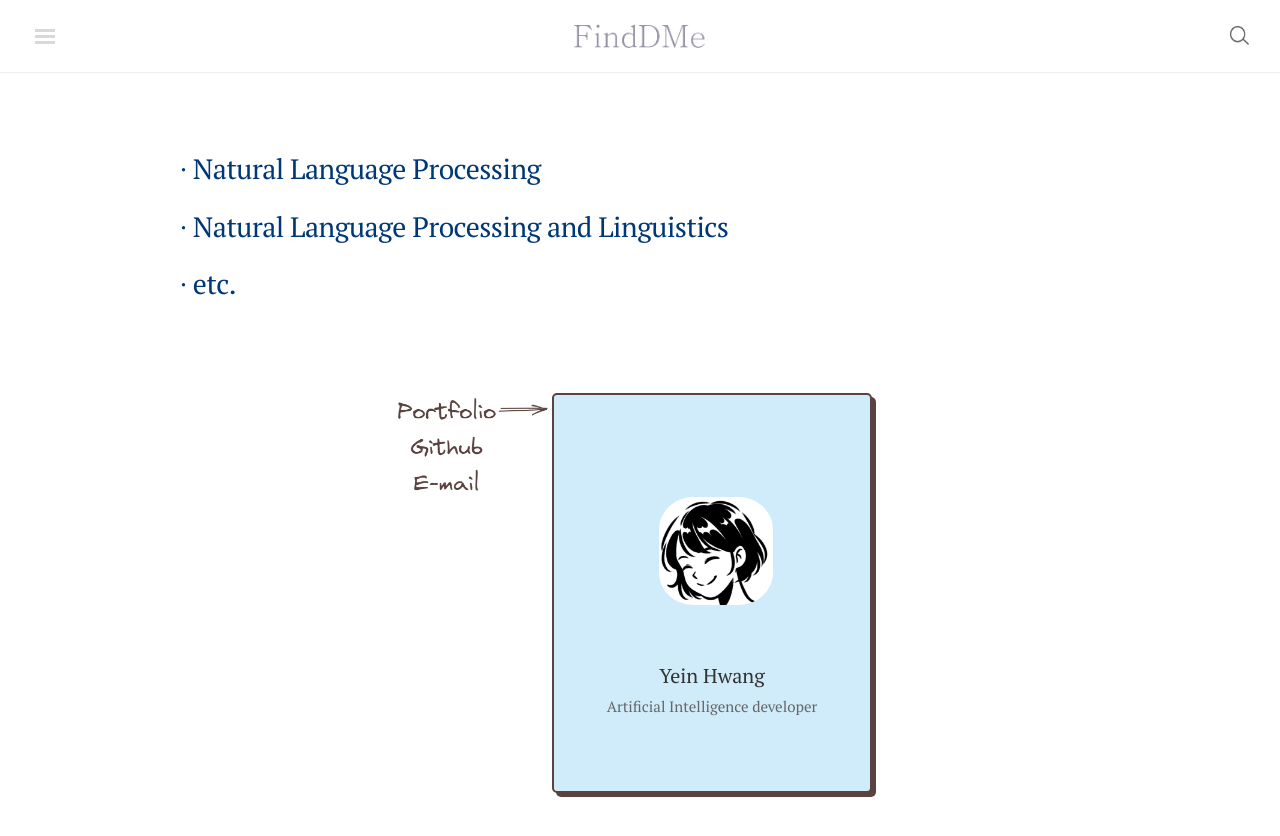
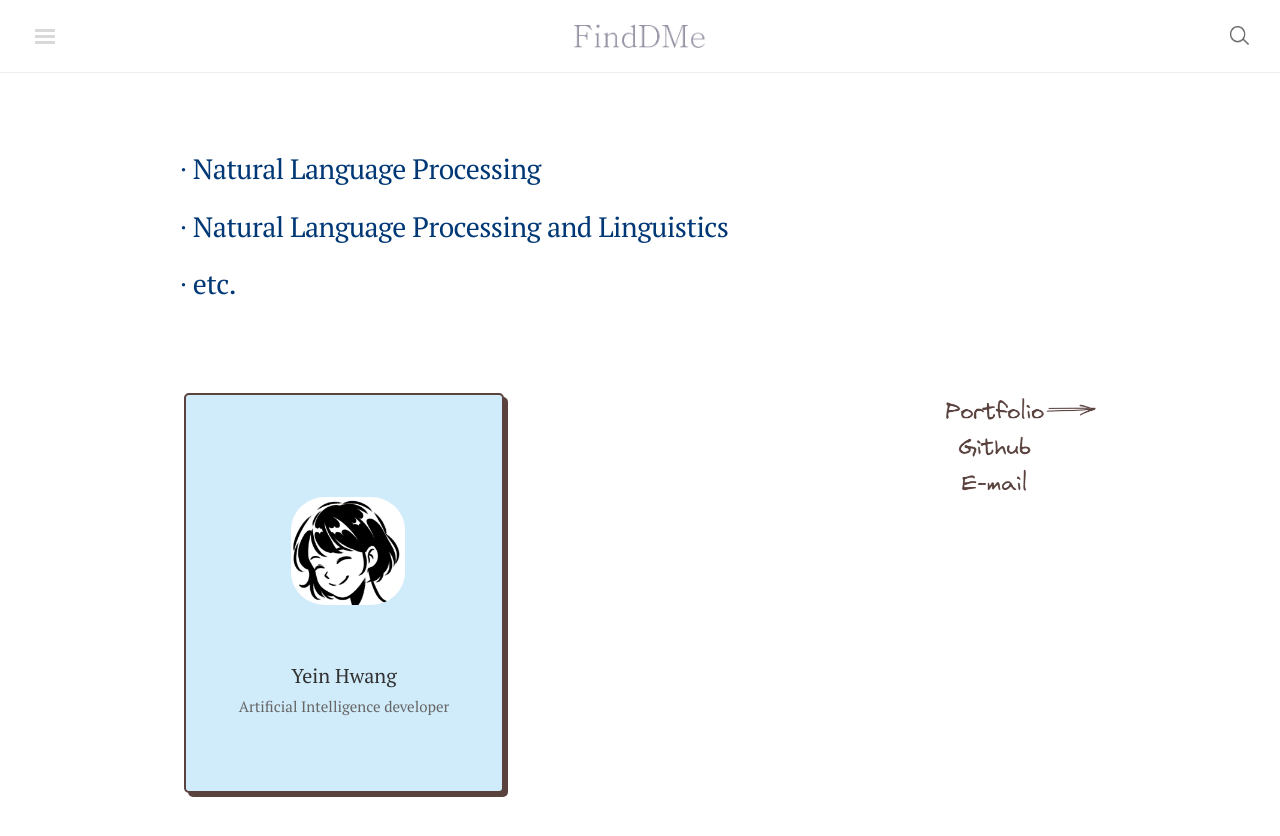
Before and after one commit to finddme/finddme.github.io, a Jekyll site: the page built from index.html, in a window 1280 px wide and 929 px high. Shown: the top 836 px of the window. Built offline with Jekyll 4.4.1, drawn with Linux system fonts in a browser that asks for light colours; nearby versions of some CDN libraries; comment, search, counter and statistics services are not loaded.

Commit message:
Update index.html

```diff
--- a/index.html
+++ b/index.html
@@ -76,14 +76,15 @@
 <br>
 <br>
 
-<div class="hero-portfolio"  style="float: left; width: 40%; overflow-y:hidden; margin-left: 4px;">
+<div class="hero-portfolio"  style="float: right; width: 40%; overflow-y:hidden; margin-left: 4px;">
   <img src="https://finddme.github.io/public/p_g_e.png" />
 </div>
 
 <div class="card-expo">
 <!--       <div class="card" onclick="location.href='https://finddme.github.io/about/';" style=" cursor: pointer; float: right;"> -->
 <!--       <div class="card" onclick="location.href='https://finddme.github.io/blog/portfolio/';" style=" cursor: pointer; float: center; width: 40%; margin-right: 256px;" > -->
-      <div class="card" onclick="location.href='https://finddme.github.io/blog/portfolio/';" style=" cursor: pointer; float: center; margin-right: 256px;" >
+<!--       <div class="card" onclick="location.href='https://finddme.github.io/blog/portfolio/';" style=" cursor: pointer; float: center; margin-right: 256px;" > -->
+      <div class="card" onclick="location.href='https://finddme.github.io/blog/portfolio/';" style=" cursor: pointer; float: center;  margin-left: 4px;" >
         <div class="card-photo"></div>
         <div class="card-title">Yein Hwang<br>
             <span>Artificial Intelligence developer</span>
```
